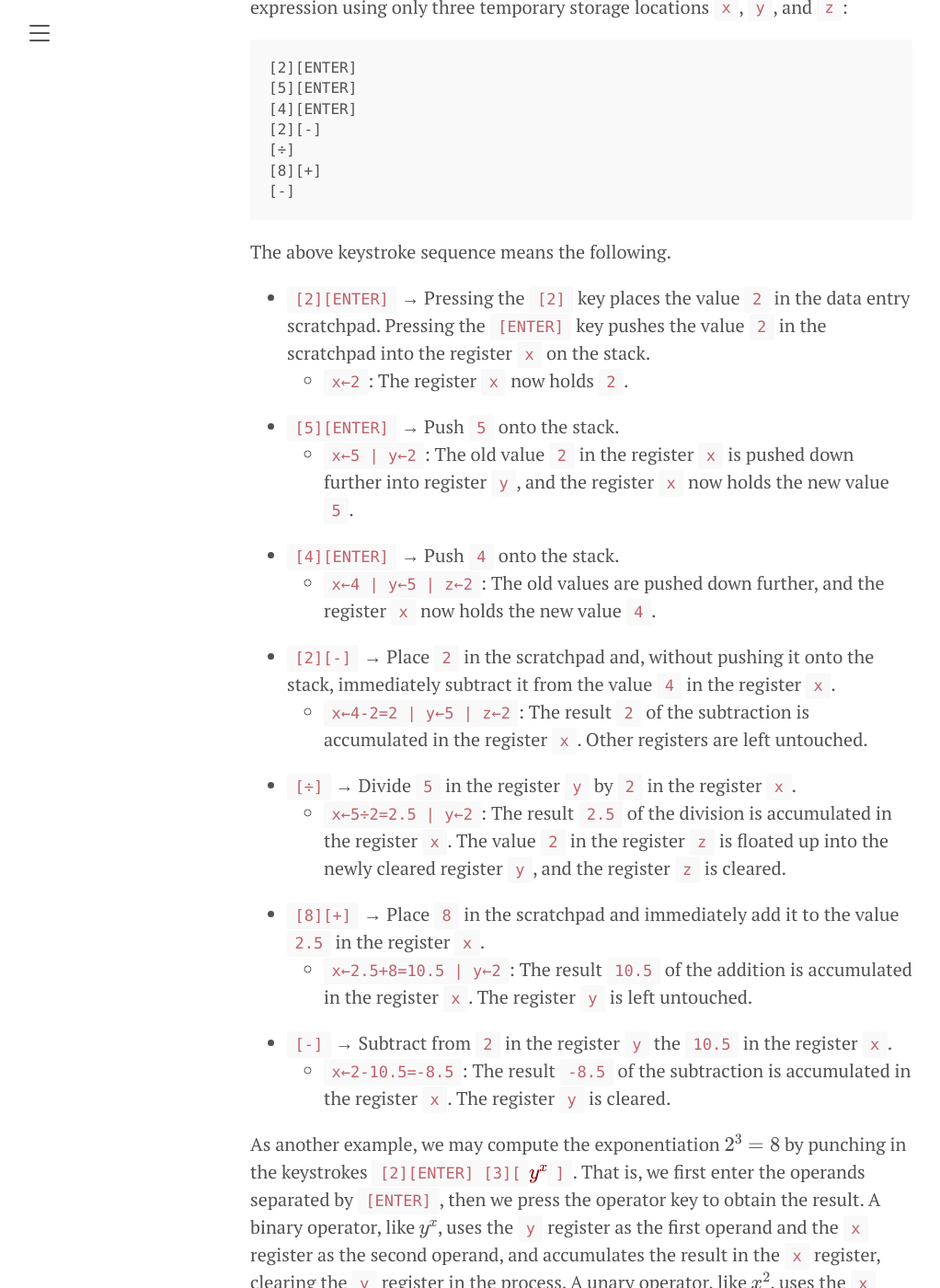
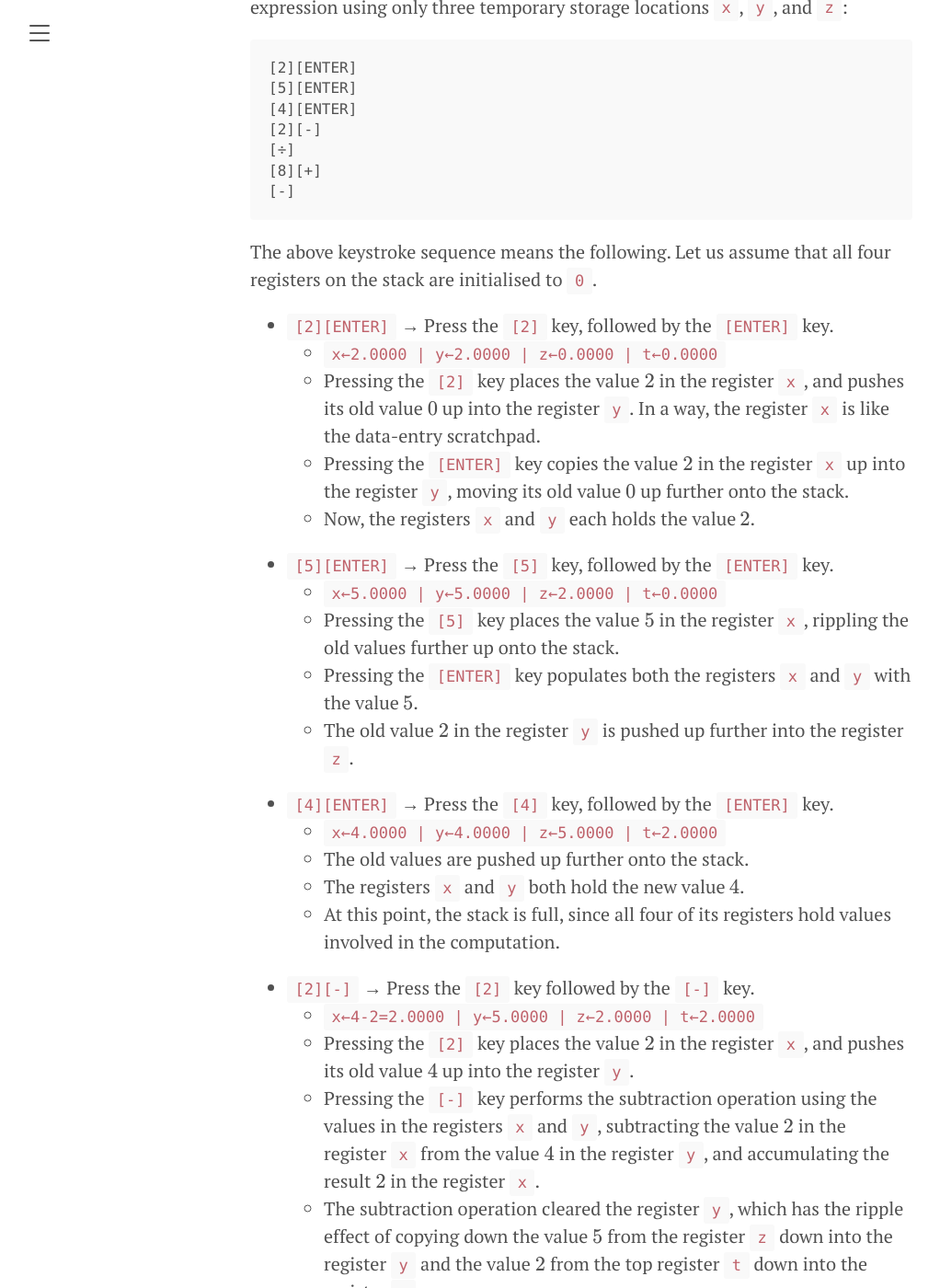
Before and after one commit to amenzwa/amenzwa.github.io, a Jekyll site: the page built from stem/ComputingHistory/HowRPNCalculatorsWork.md, in a window 1280 px wide and 1400 px high, scrolled down 3745 px. Shown: the whole window at 92% size, without its empty margins (8-1030 px from the left). Built offline with Jekyll 4.4.1, drawn with Linux system fonts in a browser that asks for light colours; our own code applies the rules of GitHub Pages for plain Markdown files; formulas are drawn with MathJax 3; some of the changed text lies outside the part shown.

Commit message:
fix error in stack description

````diff
--- a/stem/ComputingHistory/HowRPNCalculatorsWork.md
+++ b/stem/ComputingHistory/HowRPNCalculatorsWork.md
@@ -55,22 +55,42 @@ Building the symbol tree requires processor cycles and quite a lot of memory: sy
 [-]
 ```
 
-The above keystroke sequence means the following.
+The above keystroke sequence means the following. Let us assume that all four registers on the stack are initialised to `0`.
 
-- `[2][ENTER]` → Pressing the `[2]` key places the value `2` in the data entry scratchpad. Pressing the `[ENTER]` key pushes the value `2` in the scratchpad into the register `x` on the stack.
-  - `x←2`: The register `x` now holds `2`.
-- `[5][ENTER]` → Push `5` onto the stack.
-  - `x←5 | y←2`: The old value `2` in the register `x` is pushed down further into register `y`, and the register `x` now holds the new value `5`.
-- `[4][ENTER]` → Push `4` onto the stack.
-  -  `x←4 | y←5 | z←2`: The old values are pushed down further, and the register `x` now holds the new value `4`.
-- `[2][-]` → Place `2` in the scratchpad and, without pushing it onto the stack, immediately subtract it from the value `4` in the register `x`.
-  -  `x←4-2=2 | y←5 | z←2`: The result `2` of the subtraction is accumulated in the register `x`. Other registers are left untouched.
-- `[÷]` → Divide `5` in the register `y` by `2` in the register `x`.
-  - `x←5÷2=2.5 | y←2`: The result `2.5` of the division is accumulated in the register `x`. The value `2` in the register `z` is floated up into the newly cleared register `y`, and the register `z` is cleared.
-- `[8][+]` → Place `8` in the scratchpad and immediately add it to the value `2.5` in the register `x`.
-  - `x←2.5+8=10.5 | y←2`: The result `10.5` of the addition is accumulated in the register `x`. The register `y` is left untouched.
-- `[-]` → Subtract from `2` in the register `y` the `10.5` in the register `x`.
-  - `x←2-10.5=-8.5`: The result `-8.5` of the subtraction is accumulated in the register `x`. The register `y` is cleared.
+- `[2][ENTER]` → Press the `[2]` key, followed by the `[ENTER]` key.
+  - `x←2.0000 | y←2.0000 | z←0.0000 | t←0.0000`
+  - Pressing the `[2]` key places the value $2$ in the register `x`, and pushes its old value $0$ up into the register `y`. In a way, the register `x` is like the data-entry scratchpad.
+  - Pressing the `[ENTER]` key copies the value $2$ in the register `x` up into the register `y`, moving its old value $0$ up further onto the stack.
+  - Now, the registers `x` and `y` each holds the value $2$.
+- `[5][ENTER]` → Press the `[5]` key, followed by the `[ENTER]` key.
+  - `x←5.0000 | y←5.0000 | z←2.0000 | t←0.0000`
+  - Pressing the `[5]` key places the value $5$ in the register `x`, rippling the old values further up onto the stack.
+  - Pressing the `[ENTER]` key populates both the registers `x` and `y` with the value $5$.
+  - The old value $2$ in the register `y` is pushed up further into the register `z`.
+- `[4][ENTER]` → Press the `[4]` key, followed by the `[ENTER]` key.
+  -  `x←4.0000 | y←4.0000 | z←5.0000 | t←2.0000`
+  -  The old values are pushed up further onto the stack.
+  -  The registers `x` and `y` both hold the new value $4$.
+  -  At this point, the stack is full, since all four of its registers hold values involved in the computation.
+- `[2][-]` → Press the `[2]` key followed by the `[-]` key.
+  -  `x←4-2=2.0000 | y←5.0000 | z←2.0000 | t←2.0000`
+  -  Pressing the `[2]` key places the value $2$ in the register `x`, and pushes its old value $4$ up into the register `y`.
+  -  Pressing the `[-]` key performs the subtraction operation using the values in the registers `x` and `y`, subtracting the value $2$ in the register `x` from the value $4$ in the register `y`, and accumulating the result $2$ in the register `x`.
+  -  The subtraction operation cleared the register `y`, which has the ripple effect of copying down the value $5$ from the register `z` down into the register `y` and the value $2$ from the top register `t` down into the register `z`.
+  -  The top register `t` is special: as the operations consume the operands and the operands are popped off the stack, the value in the register `t` is kept the same and is copied down into the lower registers.
+- `[÷]` → Press the `[÷]` key.
+  - `x←5÷2=2.5000 | y←2.0000 | z←2.0000 | t←2.0000`
+  - The operation divides the value $5$ in the register `y` by the value $2$ in the register `x`, and accumulates the result $2.5$ in the register `x`.
+  - Since the value in the register `y` was consumed, the value $2$ in the register `z` is copied down into the newly cleared register `y`, and the register `z` in turn is filled by the replicated value $2$ in the top register `t`.
+- `[8][+]` → Press the `[8]` key followed by the `[+]` key.
+  - `x←2.5+8=10.5000 | y←2.0000 | z←2.0000 | t←2.0000`
+  - Pressing the `[8]` key places the value $8$ in the register `x`, and pushes its old value $2.5$ up into the register `y`.
+  - Pressing the `[+]` key performs the addition operation using the values in the register `x` and `y`, adding the value $8$ in the register `x` to the value $2.5$ in the register `y`, and accumulating the result $10.5$ in the register `x`.
+  - The same ripple effect copies the value $2$ into the upper registers.
+- `[-]` → Press the `[-]` key.
+  - `x←2-10.5=-8.5000 | y←2.0000 | z←2.0000 | t←2.0000`
+  - The operation subtracts the value $10.5$ in the register `x` from the value $2$ in the register `y`, and accumulates the final result $-8.5$ in the register `x`.
+  - The same ripple effect copies the value $2$ into the upper registers. The values in these upper registers are irrelevant, since the computation is now complete.
 
 As another example, we may compute the exponentiation $2^3 = 8$ by punching in the keystrokes `[2][ENTER] [3][`$\color{darkred}{y^x}$`]`. That is, we first enter the operands separated by `[ENTER]`, then we press the operator key to obtain the result. A binary operator, like $y^x$, uses the `y` register as the first operand and the `x` register as the second operand, and accumulates the result in the `x` register, clearing the `y` register in the process. A unary operator, like $x^2$, uses the `x` register both as the input and as the output.
 
@@ -80,7 +100,7 @@ The elimination of these separators are partly the reason why the RPN is more ef
 
 Computers in the late 1950s had very little processing power and memory storage, parsing mathematical expressions was a very difficult task. To simply parsing, [John McCarthy](https://en.wikipedia.org/wiki/John_McCarthy_(computer_scientist)) adopted the much simpler s-expression as the syntax for his LISP programming language. The [IBM 704](http://www.columbia.edu/cu/computinghistory/704.html) on which the first LISP implementation ran occupied a large, climate-controlled room. A little over a decade later in the early 1970s, the HP-35 was the most powerful scientific calculator and the first one designed to fit an engineer's shirt pocket. But the HP-35 had a miserly 1-bit serial processor and a meagre 4-register (`x`, `y`, `z`, and `t`) memory. So, the time- and space-efficient RPN input method was not merely a nicety, but a clear necessity. A *register* is a fast, on-chip, temporary storage used by the CPU while performing operations. An assemblage of registers is called a register *file*. You can read a detailed explanation of how the CPU uses registers in my article *[How Computers Work](HowComputersWork.md)*.
 
-Technically speaking, the HP-35 (1972) is a [stack architecture](https://en.wikipedia.org/wiki/Stack_machine) computer, albeit a wee one. The Burroughs [B5000](http://www.retrocomputingtasmania.com/home/projects/burroughs-b5500/b5000_b5500_gallery) (1961) and the Hewlett-Packard [HP 3000](http://www.hpmuseum.net/display_item.php?hw=100) (1972) are stack machines, too, though slightly bigger, each being about the size of a room. But all stack machines operate on the same principle: they all use a stack register file to store temporary values during computations. A *stack* is a data structure that holds values in a last-in, first-out (LIFO) fashion. If we push `[1][ENTER] [2][ENTER] [3][ENTER] [4][ENTER]` onto the stack of the HP-35, its registers would contain the following values: `x=4 | y=3 | z=2 | t=1`. Then, when we operate on those values, the operator consumes the values, starting with the last value, namely `x=4`. But had we pushed one more operand `[5][ENTER]` without performing operations, the stack would become `x=5 | y=4 | z=3 | t=2`, and the oldest value $1$ would have fallen off the bottom of the stack and lost forever. As the newer values are consumed off the top of the stack by operations, the oldest value in the register `t` is replicated upward, one step at a time.
+Technically speaking, the HP-35 (1972) is a [stack architecture](https://en.wikipedia.org/wiki/Stack_machine) computer, albeit a wee one. The Burroughs [B5000](http://www.retrocomputingtasmania.com/home/projects/burroughs-b5500/b5000_b5500_gallery) (1961) and the Hewlett-Packard [HP 3000](http://www.hpmuseum.net/display_item.php?hw=100) (1972) are stack machines, too, though slightly bigger, each being about the size of a room. But all stack machines operate on the same principle: they all use a stack register file to store temporary values during computations. A *stack* is a data structure that holds values in a last-in, first-out (LIFO) fashion. If we push `[1][ENTER] [2][ENTER] [3][ENTER] [4][ENTER]` onto the stack of the HP-35, its registers would contain the following values: `x=4 | y=3 | z=2 | t=1`. Then, when we operate on those values, the operator consumes the values, starting with the last value, namely `x=4`. But had we pushed one more operand `[5][ENTER]` without performing operations, the stack would become `x=5 | y=4 | z=3 | t=2`, and the oldest value $1$ would have fallen off the top of the stack and would have been lost forever. As the newer values are consumed off the top of the stack by the operations, the oldest value in the top register `t` is replicated down into the lower registers.
 
 RPN is essentially about user interface design and usability. Most people loathed RPN, but engineers back in the day adored it. While we are on the topic of usability, I should mention how we engineers used calculators: we placed on the desk our RPN calculator and our notebook, side by side, writing in the notebook with our dominant hand and operating the calculator with our non-dominant hand. This made the workflow efficient and kept the desk neat.
 
````
